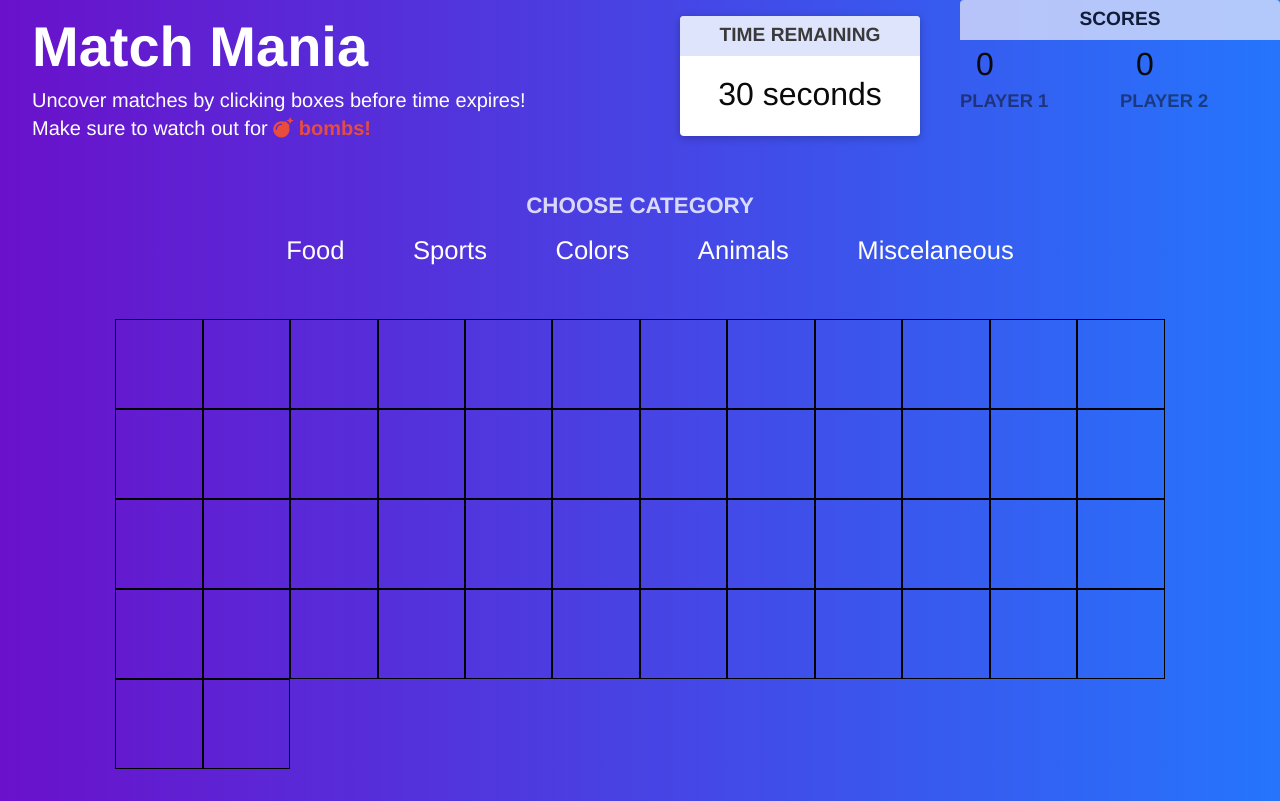
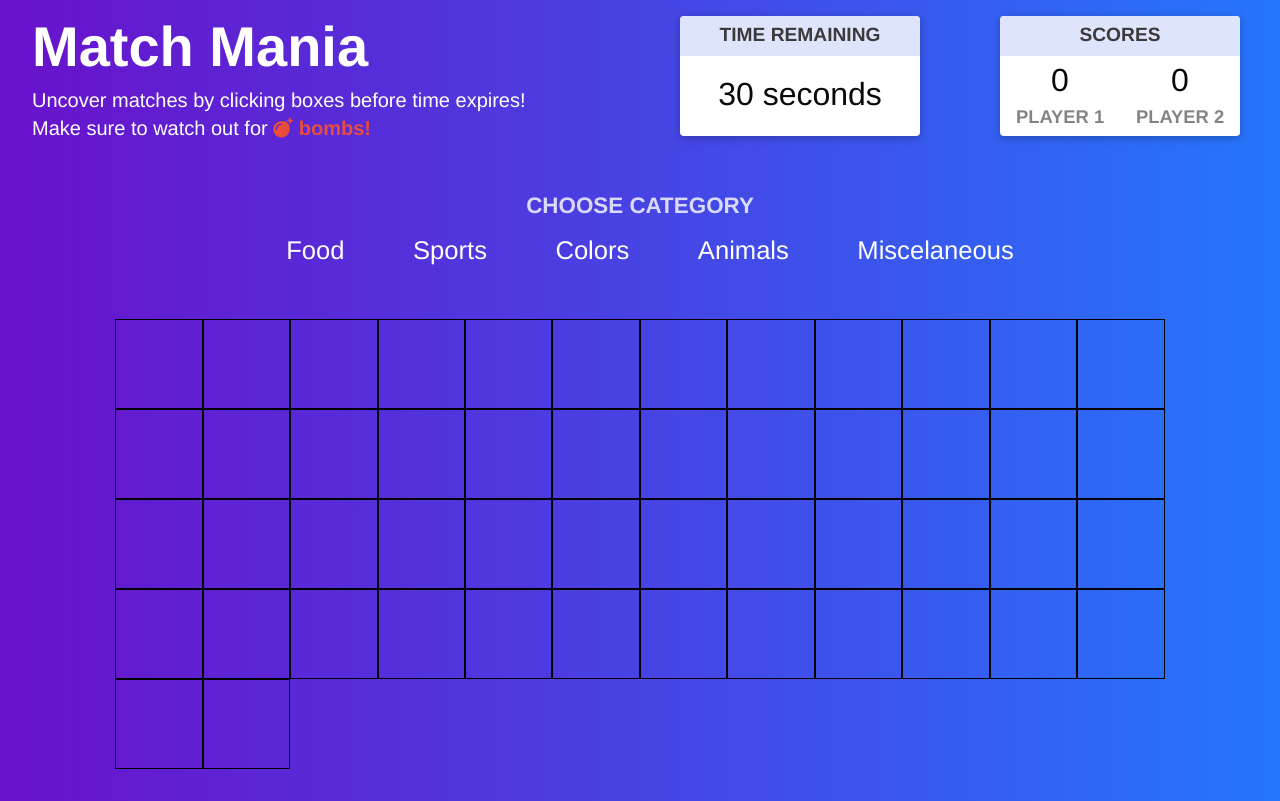
Before and after one commit to coleherzer/WDI-project1, a plain HTML site: page index.html in a window 1280 px wide. Drawn offline with Linux system fonts and the light colour scheme.

Commit message:
fixed issue with scores container styling

```diff
--- a/css/styles.css
+++ b/css/styles.css
@@ -27,14 +27,17 @@ body {
   font-weight: bold;
 }
 
-#game-grid {
-    width: 970px;
-    margin: 0 auto;
+.scores-container {
+  text-align: center;
+  background-color: #fff;
+  box-shadow: 0 2px 8px 0 rgba(0,0,0,0.25);
+  border-radius: 4px;
+  margin: 1rem 2.5rem;
+  height: 120px;
 }
 
 .scores-container span {
   font-size: 2rem;
-  padding: 1rem;
 }
 
 .scores-container h3 {
```
